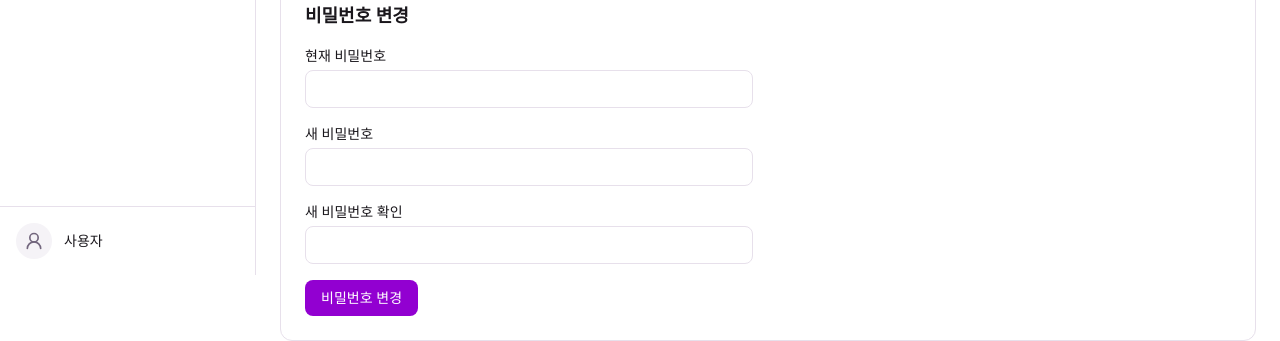
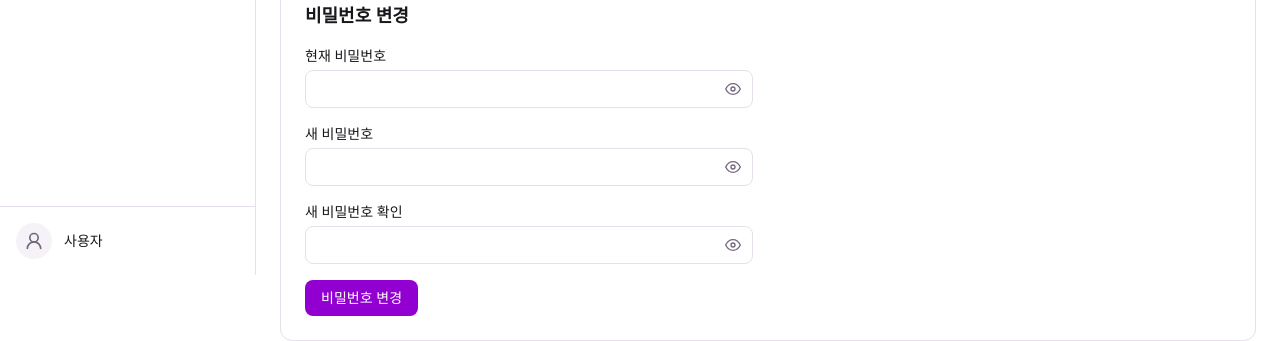
Before and after one commit to KillhouseLabs/killhouse-web-client, a Next.js app: page /mypage in a window 1280 px wide. Shown: the part 525-866 px from the top of the page. Built offline with nearby package versions, Linux system fonts and the light colour scheme; no server answers.

Commit message:
feat(ui): add password visibility toggle to all password inputs
Create reusable PasswordInput component with eye icon toggle
that switches between password/text input types. Apply to login,
signup, and mypage password change forms.

```diff
--- a/src/components/auth/login-form.tsx
+++ b/src/components/auth/login-form.tsx
@@ -4,6 +4,7 @@ import { useState } from "react";
 import { signIn } from "next-auth/react";
 import { useRouter, useSearchParams } from "next/navigation";
 import Link from "next/link";
+import { PasswordInput } from "@/components/ui/password-input";
 
 export function LoginForm() {
   const router = useRouter();
@@ -109,13 +110,11 @@ export function LoginForm() {
                 비밀번호 찾기
               </Link>
             </div>
-            <input
+            <PasswordInput
               id="password"
-              type="password"
               placeholder="••••••••"
               value={password}
               onChange={(e) => setPassword(e.target.value)}
-              className="w-full rounded-lg border border-input bg-background px-4 py-2 text-sm outline-none transition-colors focus:border-primary focus:ring-1 focus:ring-primary"
               required
               disabled={isLoading}
             />
--- a/src/components/auth/signup-form.tsx
+++ b/src/components/auth/signup-form.tsx
@@ -4,6 +4,7 @@ import { useState } from "react";
 import { signIn } from "next-auth/react";
 import { useRouter } from "next/navigation";
 import Link from "next/link";
+import { PasswordInput } from "@/components/ui/password-input";
 
 export function SignupForm() {
   const router = useRouter();
@@ -130,13 +131,11 @@ export function SignupForm() {
             >
               비밀번호
             </label>
-            <input
+            <PasswordInput
               id="password"
-              type="password"
               placeholder="8자 이상, 대소문자 및 숫자 포함"
               value={password}
               onChange={(e) => setPassword(e.target.value)}
-              className="w-full rounded-lg border border-input bg-background px-4 py-2 text-sm outline-none transition-colors focus:border-primary focus:ring-1 focus:ring-primary"
               required
               minLength={8}
               disabled={isLoading}
@@ -150,13 +149,11 @@ export function SignupForm() {
             >
               비밀번호 확인
             </label>
-            <input
+            <PasswordInput
               id="confirmPassword"
-              type="password"
               placeholder="비밀번호를 다시 입력하세요"
               value={confirmPassword}
               onChange={(e) => setConfirmPassword(e.target.value)}
-              className="w-full rounded-lg border border-input bg-background px-4 py-2 text-sm outline-none transition-colors focus:border-primary focus:ring-1 focus:ring-primary"
               required
               disabled={isLoading}
             />
--- /dev/null
+++ b/src/components/ui/password-input.tsx
@@ -0,0 +1,60 @@
+"use client";
+
+import { useState, InputHTMLAttributes } from "react";
+
+type PasswordInputProps = Omit<InputHTMLAttributes<HTMLInputElement>, "type">;
+
+export function PasswordInput({ className, ...props }: PasswordInputProps) {
+  const [showPassword, setShowPassword] = useState(false);
+
+  return (
+    <div className="relative">
+      <input
+        type={showPassword ? "text" : "password"}
+        className={
+          className ??
+          "w-full rounded-lg border border-input bg-background px-4 py-2 pr-10 text-sm outline-none transition-colors focus:border-primary focus:ring-1 focus:ring-primary"
+        }
+        {...props}
+      />
+      <button
+        type="button"
+        tabIndex={-1}
+        aria-label={showPassword ? "비밀번호 숨기기" : "비밀번호 보기"}
+        onClick={() => setShowPassword(!showPassword)}
+        className="absolute right-3 top-1/2 -translate-y-1/2 text-muted-foreground hover:text-foreground"
+      >
+        {showPassword ? (
+          <svg
+            xmlns="http://www.w3.org/2000/svg"
+            viewBox="0 0 24 24"
+            fill="none"
+            stroke="currentColor"
+            strokeWidth="2"
+            strokeLinecap="round"
+            strokeLinejoin="round"
+            className="h-4 w-4"
+          >
+            <path d="M17.94 17.94A10.07 10.07 0 0 1 12 20c-7 0-11-8-11-8a18.45 18.45 0 0 1 5.06-5.94" />
+            <path d="M9.9 4.24A9.12 9.12 0 0 1 12 4c7 0 11 8 11 8a18.5 18.5 0 0 1-2.16 3.19" />
+            <line x1="1" y1="1" x2="23" y2="23" />
+          </svg>
+        ) : (
+          <svg
+            xmlns="http://www.w3.org/2000/svg"
+            viewBox="0 0 24 24"
+            fill="none"
+            stroke="currentColor"
+            strokeWidth="2"
+            strokeLinecap="round"
+            strokeLinejoin="round"
+            className="h-4 w-4"
+          >
+            <path d="M1 12s4-8 11-8 11 8 11 8-4 8-11 8-11-8-11-8z" />
+            <circle cx="12" cy="12" r="3" />
+          </svg>
+        )}
+      </button>
+    </div>
+  );
+}
--- a/src/components/user/mypage-content.tsx
+++ b/src/components/user/mypage-content.tsx
@@ -2,6 +2,7 @@
 
 import { useSession } from "next-auth/react";
 import { DeleteAccountButton } from "./delete-account-button";
+import { PasswordInput } from "@/components/ui/password-input";
 
 export function MypageContent() {
   const { data: session } = useSession();
@@ -83,28 +84,19 @@ export function MypageContent() {
             <label className="mb-1 block text-sm font-medium">
               현재 비밀번호
             </label>
-            <input
-              type="password"
-              className="w-full rounded-lg border border-input bg-background px-4 py-2 text-sm outline-none transition-colors focus:border-primary focus:ring-1 focus:ring-primary"
-            />
+            <PasswordInput />
           </div>
           <div>
             <label className="mb-1 block text-sm font-medium">
               새 비밀번호
             </label>
-            <input
-              type="password"
-              className="w-full rounded-lg border border-input bg-background px-4 py-2 text-sm outline-none transition-colors focus:border-primary focus:ring-1 focus:ring-primary"
-            />
+            <PasswordInput />
           </div>
           <div>
             <label className="mb-1 block text-sm font-medium">
               새 비밀번호 확인
             </label>
-            <input
-              type="password"
-              className="w-full rounded-lg border border-input bg-background px-4 py-2 text-sm outline-none transition-colors focus:border-primary focus:ring-1 focus:ring-primary"
-            />
+            <PasswordInput />
           </div>
           <button
             type="button"
```
Also changed, not shown: 1 other file (tests, documents, lock files or other folders).
